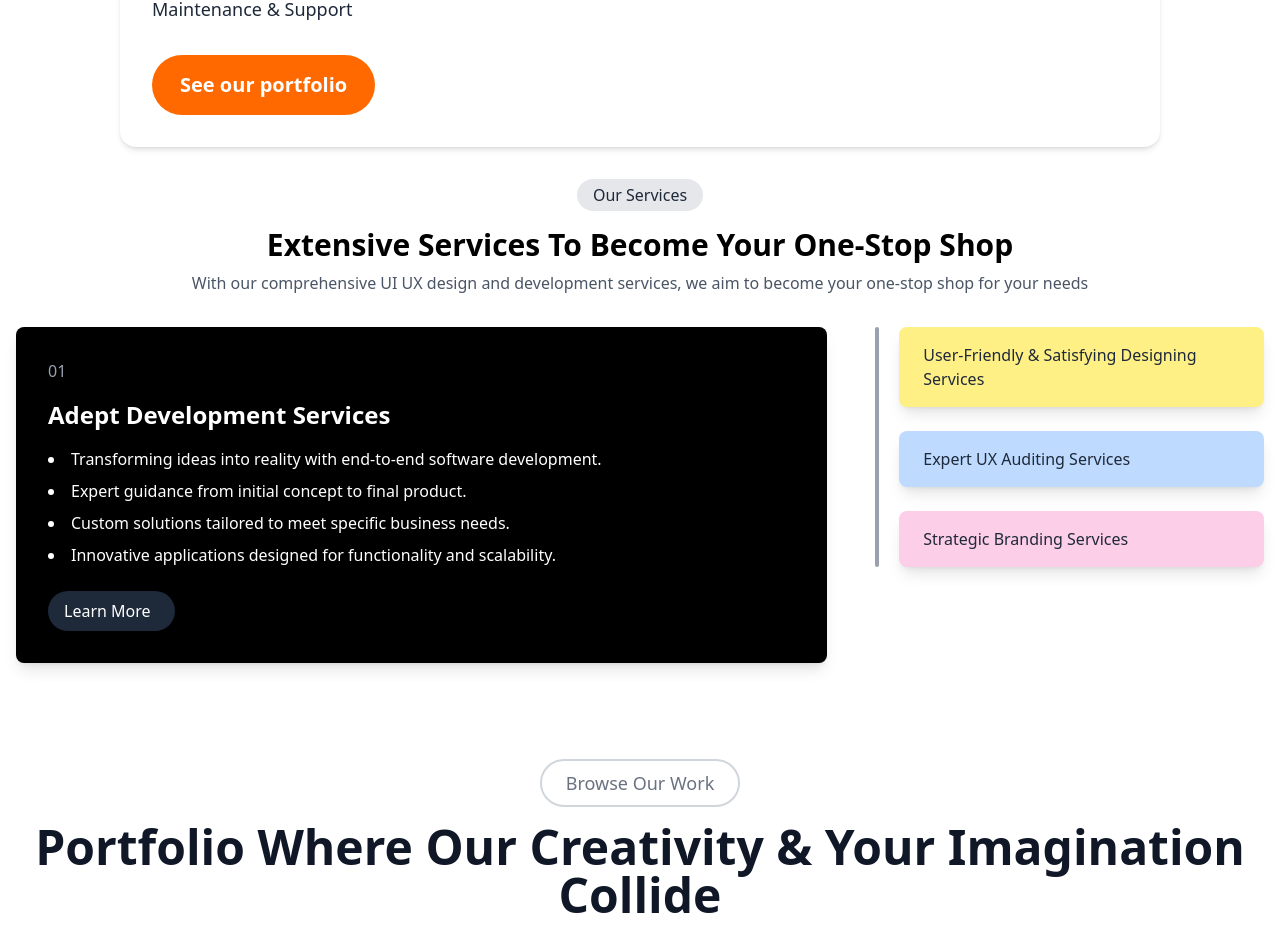
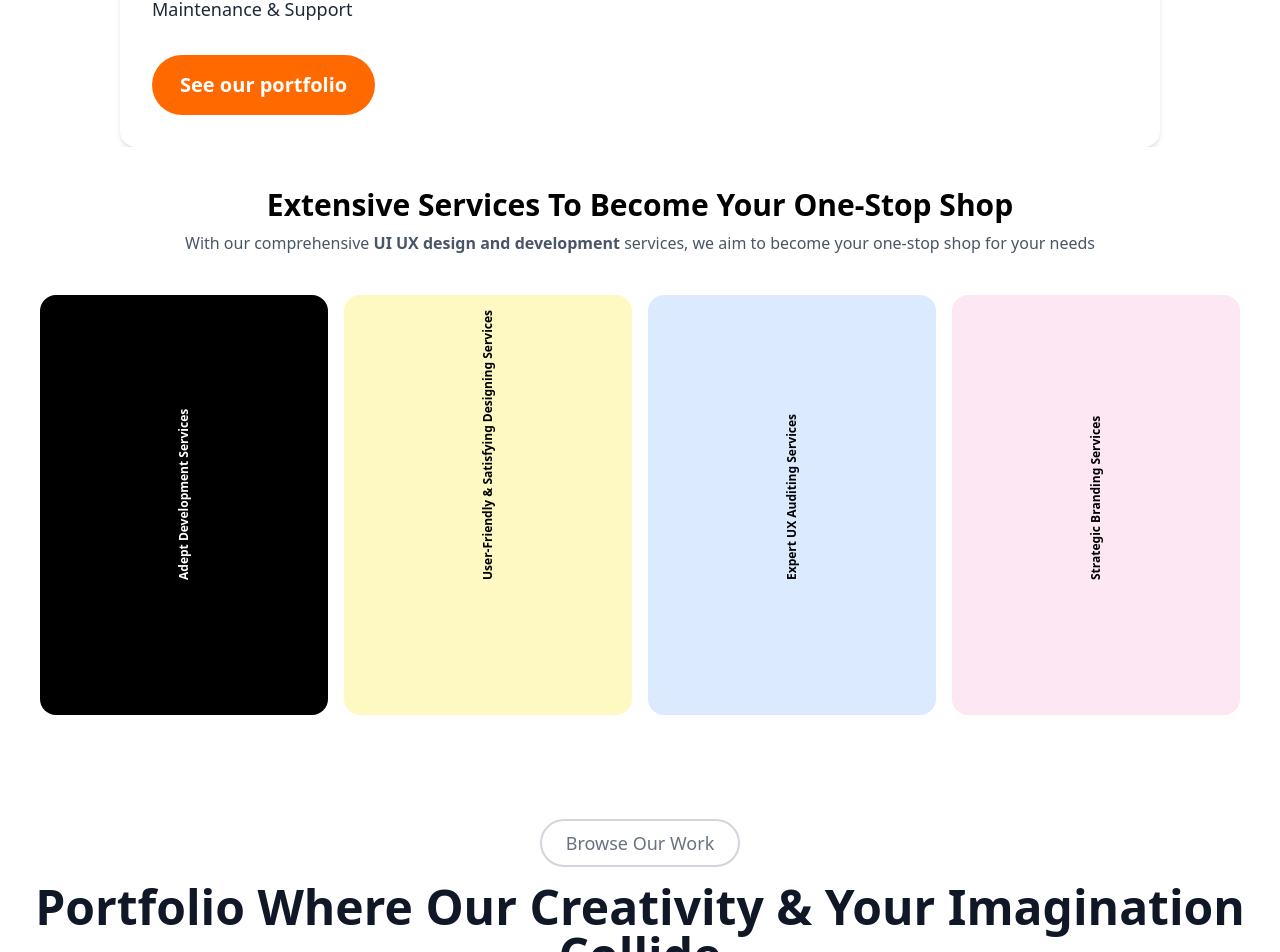
Before and after one commit to Ranjeetkumardev/side-project, a React (Vite) app: page / in a window 1280 px wide. Shown: the part 5809-6761 px from the top of the page. Built offline with nearby package versions, Linux system fonts and the light colour scheme.

Commit message:
services

```diff
--- a/src/App.jsx
+++ b/src/App.jsx
@@ -19,7 +19,8 @@ import TechAndTools from "./components/ToolsAndTech";
 import FAQ from "./components/FAQ";
 import BlogPosts from "./components/BlogPost";
 import ContactBanner from "./components/Contactbaner";
-import Services from "./components/OurServices";
+import ServicesSection from "./components/OurServices";
+// import Services from "./components/OurServices";
 
 const App = () => {
   return (
@@ -33,7 +34,7 @@ const App = () => {
       <UXAuditCallToAction />
       <WordPressWebDevelopment />
       <ECommerceExpertise />
-      <Services />
+      <ServicesSection />
       <PortfolioSection />
       <HiringProcess />
       <Review />
--- a/src/components/OurServices.jsx
+++ b/src/components/OurServices.jsx
@@ -1,74 +1,123 @@
-import React from "react";
+import React, { useState } from "react";
+import { motion } from "framer-motion";
 
-const Services = () => {
+const services = [
+  {
+    title: "Adept Development Services",
+    points: [
+      "Transforming ideas into reality with end-to-end software development.",
+      "Expert guidance from initial concept to final product.",
+      "Custom solutions tailored to meet specific business needs.",
+      "Innovative applications designed for functionality and scalability.",
+    ],
+    color: "bg-black",
+    textColor: "text-white",
+  },
+  {
+    title: "User-Friendly & Satisfying Designing Services",
+    points: [
+      "Intuitive UI designs that delight users.",
+      "User-first design approach for satisfaction.",
+      "Seamless integration with development.",
+    ],
+    color: "bg-yellow-100",
+    textColor: "text-black",
+  },
+  {
+    title: "Expert UX Auditing Services",
+    points: [
+      "Comprehensive UX evaluations.",
+      "Detailed reports and actionable insights.",
+      "Usability testing and heuristic reviews.",
+    ],
+    color: "bg-blue-100",
+    textColor: "text-black",
+  },
+  {
+    title: "Strategic Branding Services",
+    points: [
+      "Build strong brand identity.",
+      "Logo design, typography, and colors.",
+      "Consistent brand messaging and voice.",
+    ],
+    color: "bg-pink-100",
+    textColor: "text-black",
+  },
+];
+
+const ServicesSection = () => {
+  const [flippedIndex, setFlippedIndex] = useState(null);
+
+  const handleCardClick = (index) => {
+    setFlippedIndex((prev) => (prev === index ? null : index));
+  };
+
   return (
-    <div className="container mx-auto px-4 py-8">
-      <div className="text-center mb-8">
-        <button className="bg-gray-200 text-gray-800 py-1 px-4 rounded-full mb-4">
-          Our Services
-        </button>
-        <h1 className="text-3xl font-bold">
+    <section className="p-10 bg-white text-black">
+      <div className="text-center mb-10">
+        <h2 className="text-3xl font-bold">
           Extensive Services To Become Your One-Stop Shop
-        </h1>
-        <p className="text-gray-600 mt-2">
-          With our comprehensive UI UX design and development services, we aim
-          to become your one-stop shop for your needs
+        </h2>
+        <p className="mt-2 text-gray-600">
+          With our comprehensive <strong>UI UX design and development</strong>{" "}
+          services, we aim to become your one-stop shop for your needs
         </p>
       </div>
 
-      <div className="flex flex-col md:flex-row items-start md:items-start">
-        {/* Left Content */}
-        <div className="bg-black text-white p-8 rounded-lg shadow-lg md:w-2/3 mb-8 md:mb-0">
-          <div className="text-gray-400 mb-4">01</div>
-          <h2 className="text-2xl font-bold mb-4">
-            Adept Development Services
-          </h2>
-          <ul className="list-disc list-inside space-y-2">
-            <li>
-              Transforming ideas into reality with end-to-end software
-              development.
-            </li>
-            <li>Expert guidance from initial concept to final product.</li>
-            <li>Custom solutions tailored to meet specific business needs.</li>
-            <li>
-              Innovative applications designed for functionality and
-              scalability.
-            </li>
-          </ul>
-          <button className="mt-6 bg-gray-800 text-white py-2 px-4 rounded-full flex items-center">
-            Learn More <i className="fas fa-arrow-right ml-2"></i>
-          </button>
-        </div>
+      <div className="flex items-stretch min-h-[420px] gap-4">
+        {services.map((service, index) => {
+          const isFlipped = flippedIndex === index;
 
-        {/* Right Side Timeline Style */}
-        <div className="relative flex flex-col md:ml-8 w-full md:w-1/3">
-          {/* Vertical line */}
-          <div className="absolute left-4 top-0 bottom-0 w-1 bg-gray-400 rounded-full z-0"></div>
+          return (
+            <div
+              key={index}
+              className={`relative perspective-[1200px] w-full h-[420px] cursor-pointer`}
+              onClick={() => handleCardClick(index)}
+            >
+              <motion.div
+                className={`relative w-full h-full rounded-2xl ${service.color} ${service.textColor} transition-transform duration-700`}
+                style={{ transformStyle: "preserve-3d" }}
+                animate={{ rotateY: isFlipped ? 180 : 0 }}
+              >
+                {/* Front */}
+                <div className="absolute w-full h-full backface-hidden flex items-center justify-center p-4">
+                  <div className="transform -rotate-90 text-xs font-semibold text-center w-[150px] whitespace-nowrap">
+                    {service.title}
+                  </div>
+                </div>
 
-          {/* Item 1 */}
-          <div className="relative z-10 pl-10 mb-6">
-            <div className="bg-yellow-200 text-gray-800 py-4 px-6 rounded-lg shadow-lg">
-              User-Friendly & Satisfying Designing Services
+                {/* Back */}
+                <div className="absolute w-full h-full backface-hidden rotate-y-180 p-6 flex flex-col justify-between">
+                  <div>
+                    <div className="text-sm font-semibold mb-2">
+                      0{index + 1}
+                    </div>
+                    <h3 className="text-2xl font-bold mb-4 leading-snug">
+                      {service.title.split(" ").slice(0, -1).join(" ")} <br />
+                      <span
+                        className="border-l-4 pl-2"
+                        style={{ borderColor: "currentColor" }}
+                      >
+                        {service.title.split(" ").slice(-1)}
+                      </span>
+                    </h3>
+                    <ul className="list-disc list-inside space-y-2 text-sm">
+                      {service.points.map((point, idx) => (
+                        <li key={idx}>{point}</li>
+                      ))}
+                    </ul>
+                  </div>
+                  <button className="mt-6 bg-white text-black px-4 py-2 rounded-full text-sm hover:bg-gray-200">
+                    Learn More →
+                  </button>
+                </div>
+              </motion.div>
             </div>
-          </div>
-
-          {/* Item 2 */}
-          <div className="relative z-10 pl-10 mb-6">
-            <div className="bg-blue-200 text-gray-800 py-4 px-6 rounded-lg shadow-lg">
-              Expert UX Auditing Services
-            </div>
-          </div>
-
-          {/* Item 3 */}
-          <div className="relative z-10 pl-10">
-            <div className="bg-pink-200 text-gray-800 py-4 px-6 rounded-lg shadow-lg">
-              Strategic Branding Services
-            </div>
-          </div>
-        </div>
+          );
+        })}
       </div>
-    </div>
+    </section>
   );
 };
 
-export default Services;
+export default ServicesSection;
```
